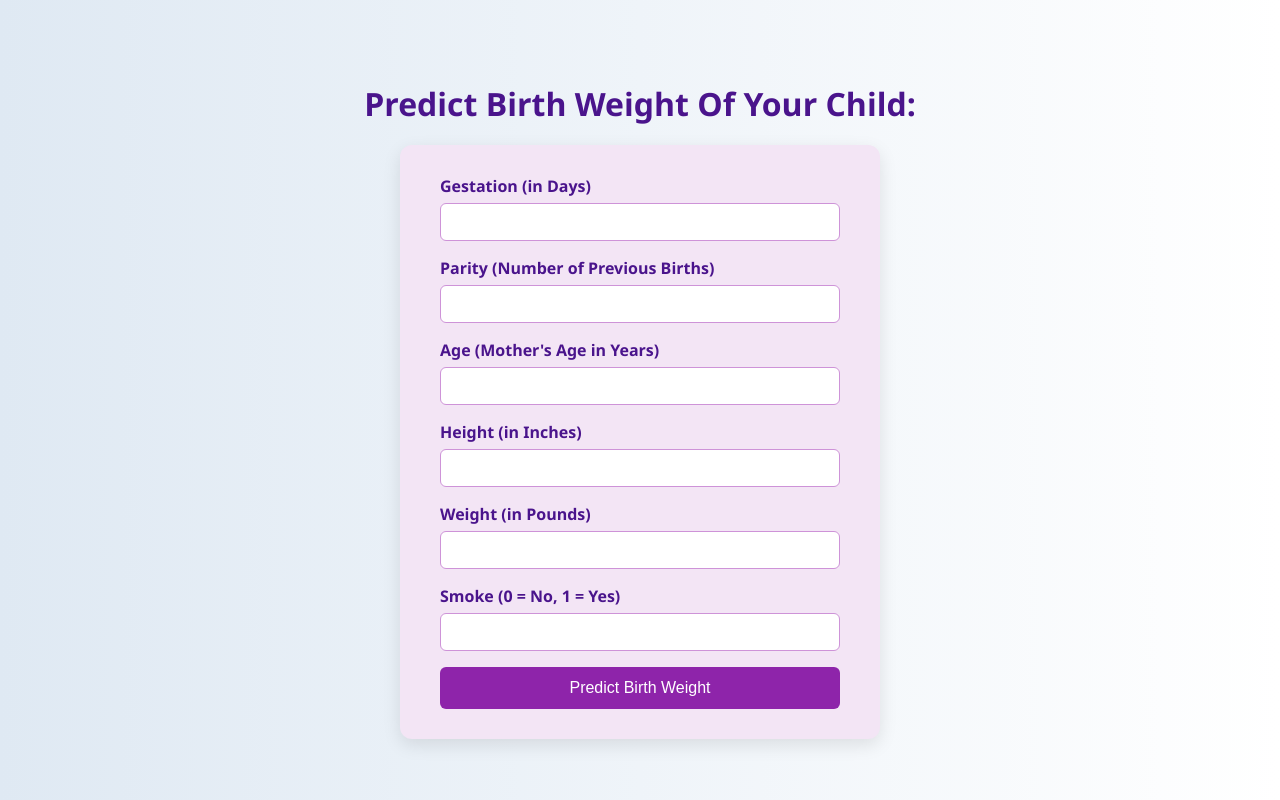
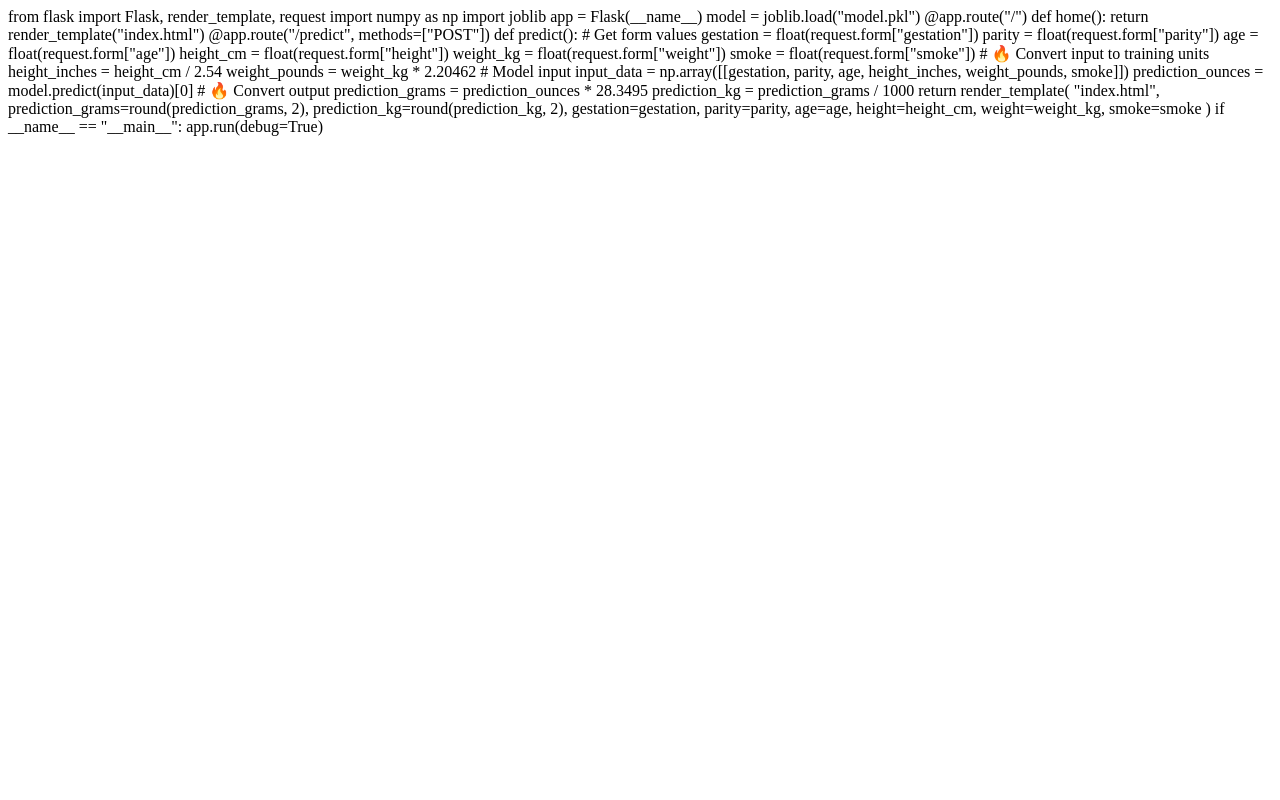
Before and after one commit to jayasri21072006/birth_weight_predictor, a Flask app: page / in a window 1280 px wide. Run offline with Flask 3, Linux system fonts and the light colour scheme.

Commit message:
Update index.html

```diff
--- a/templates/index.html
+++ b/templates/index.html
@@ -1,116 +1,50 @@
-<!DOCTYPE html>
-<html lang="en">
-<head>
-    <meta charset="UTF-8">
-    <meta name="viewport" content="width=device-width, initial-scale=1.0">
-    <title>Birth Weight Form</title>
-    <style>
-        body {
-            margin: 0;
-            padding: 0;
-            font-family: 'Segoe UI', Tahoma, Geneva, Verdana, sans-serif;
-            background: linear-gradient(to right, #dfe9f3, #ffffff);
-            display: flex;
-            flex-direction: column;
-            align-items: center;
-            justify-content: center;
-            min-height: 100vh;
-        }
+from flask import Flask, render_template, request
+import numpy as np
+import joblib
 
-        h1 {
-            color: #4a148c;
-            text-align: center;
-            margin-bottom: 20px;
-        }
+app = Flask(__name__)
 
-        form {
-            background-color: #f3e5f5;
-            padding: 30px 40px;
-            border-radius: 12px;
-            box-shadow: 0 6px 18px rgba(0, 0, 0, 0.1);
-            max-width: 400px;
-            width: 100%;
-        }
+model = joblib.load("model.pkl")
 
-        label {
-            display: block;
-            margin-bottom: 6px;
-            font-weight: bold;
-            color: #4a148c;
-        }
+@app.route("/")
+def home():
+    return render_template("index.html")
 
-        input {
-            width: 100%;
-            padding: 10px;
-            margin-bottom: 16px;
-            border: 1px solid #ce93d8;
-            border-radius: 6px;
-            font-size: 14px;
-            box-sizing: border-box;
-        }
+@app.route("/predict", methods=["POST"])
+def predict():
 
-        button {
-            width: 100%;
-            background-color: #8e24aa;
-            color: white;
-            padding: 12px;
-            font-size: 16px;
-            border: none;
-            border-radius: 6px;
-            cursor: pointer;
-            transition: background-color 0.3s ease;
-        }
+    # Get form values
+    gestation = float(request.form["gestation"])
+    parity = float(request.form["parity"])
+    age = float(request.form["age"])
+    height_cm = float(request.form["height"])
+    weight_kg = float(request.form["weight"])
+    smoke = float(request.form["smoke"])
 
-        button:hover {
-            background-color: #6a1b9a;
-        }
+    # 🔥 Convert input to training units
+    height_inches = height_cm / 2.54
+    weight_pounds = weight_kg * 2.20462
 
-        .unit {
-            font-size: 12px;
-            color: #6a1b9a;
-            margin-bottom: 10px;
-        }
+    # Model input
+    input_data = np.array([[gestation, parity, age, height_inches, weight_pounds, smoke]])
 
-        .result {
-            margin-top: 20px;
-            font-weight: bold;
-            color: #4a148c;
-        }
-    </style>
-</head>
-<body>
+    prediction_ounces = model.predict(input_data)[0]
 
-    <h1>Predict Birth Weight Of Your Child:</h1>
+    # 🔥 Convert output
+    prediction_grams = prediction_ounces * 28.3495
+    prediction_kg = prediction_grams / 1000
 
-    <form action="/predict" method="POST">
+    return render_template(
+        "index.html",
+        prediction_grams=round(prediction_grams, 2),
+        prediction_kg=round(prediction_kg, 2),
+        gestation=gestation,
+        parity=parity,
+        age=age,
+        height=height_cm,
+        weight=weight_kg,
+        smoke=smoke
+    )
 
-        <label>Gestation (in Days)</label>
-        <input name="gestation" type="number" required>
-
-        <label>Parity (Number of Previous Births)</label>
-        <input name="parity" type="number" required>
-
-        <label>Age (Mother's Age in Years)</label>
-        <input name="age" type="number" required>
-
-        <label>Height (in Inches)</label>
-        <input name="height" type="number" required>
-
-        <label>Weight (in Pounds)</label>
-        <input name="weight" type="number" required>
-
-        <label>Smoke (0 = No, 1 = Yes)</label>
-        <input name="smoke" type="number" min="0" max="1" required>
-
-        <button type="submit">Predict Birth Weight</button>
-
-    </form>
-
-    {% if prediction %}
-        <h3 class="result">
-            Predicted Birth Weight: {{prediction}} ounces
-        </h3>
-    {% endif %}
-
-</body>
-</html>
+if __name__ == "__main__":
+    app.run(debug=True)
```
